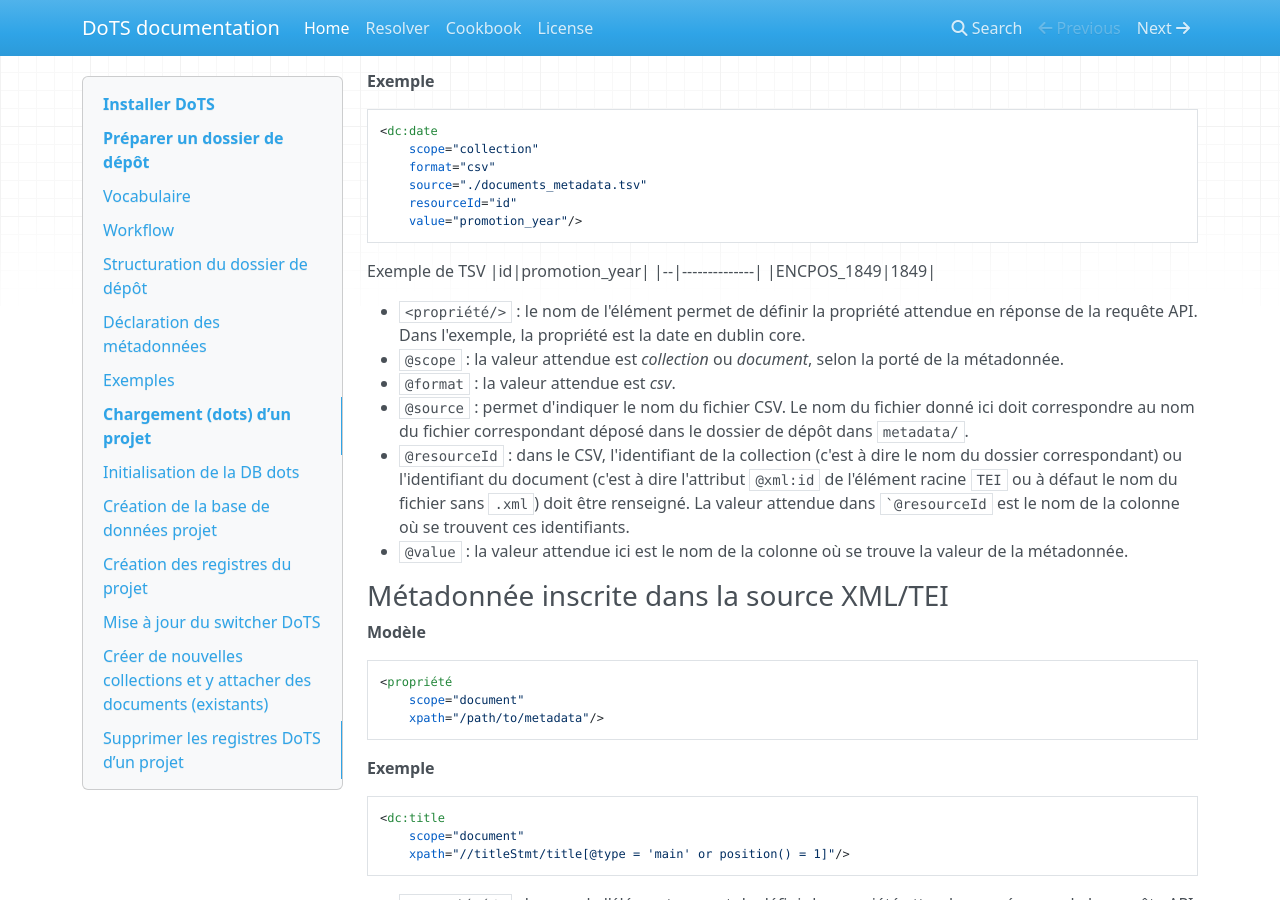
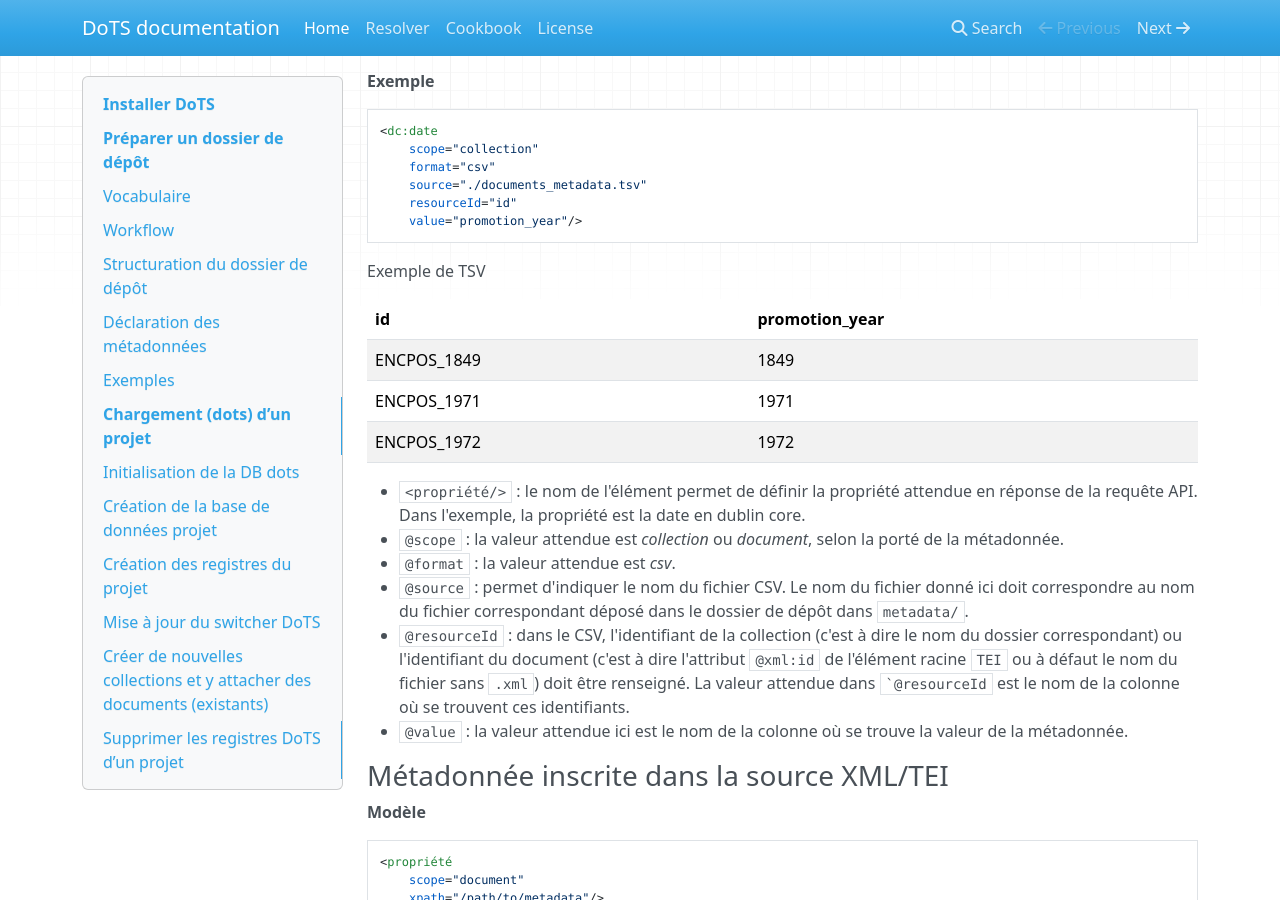
Before and after one commit to emmamorlock/dots_documentation, an MkDocs documentation site: the page built from docs/index.md, in a window 1280 px wide and 900 px high, scrolled down 3555 px. Built offline with MkDocs 1.6.1, drawn with Linux system fonts in a browser that asks for light colours; nearby versions of some CDN libraries; some of the changed text lies outside the part shown.

Commit message:
corrige des coquilles dans index.md

````diff
--- a/docs/index.md
+++ b/docs/index.md
@@ -148,9 +148,12 @@ Il peut être utile de déclarer une métadonnée dont le contenu ne diffère pa
 	value="promotion_year"/>
 ```
 Exemple de TSV
+
 |id|promotion_year|
 |--|--------------|
 |ENCPOS_1849|1849|
+|ENCPOS_1971|1971|
+|ENCPOS_1972|1972|
 
 - `<propriété/>` : le nom de l'élément permet de définir la propriété attendue en réponse de la requête API. Dans l'exemple, la propriété est la date en dublin core.
 - `@scope` : la valeur attendue est *collection* ou *document*, selon la porté de la métadonnée.
````
Also changed, not shown: other parts of docs/index.md (+1 -1 lines).
